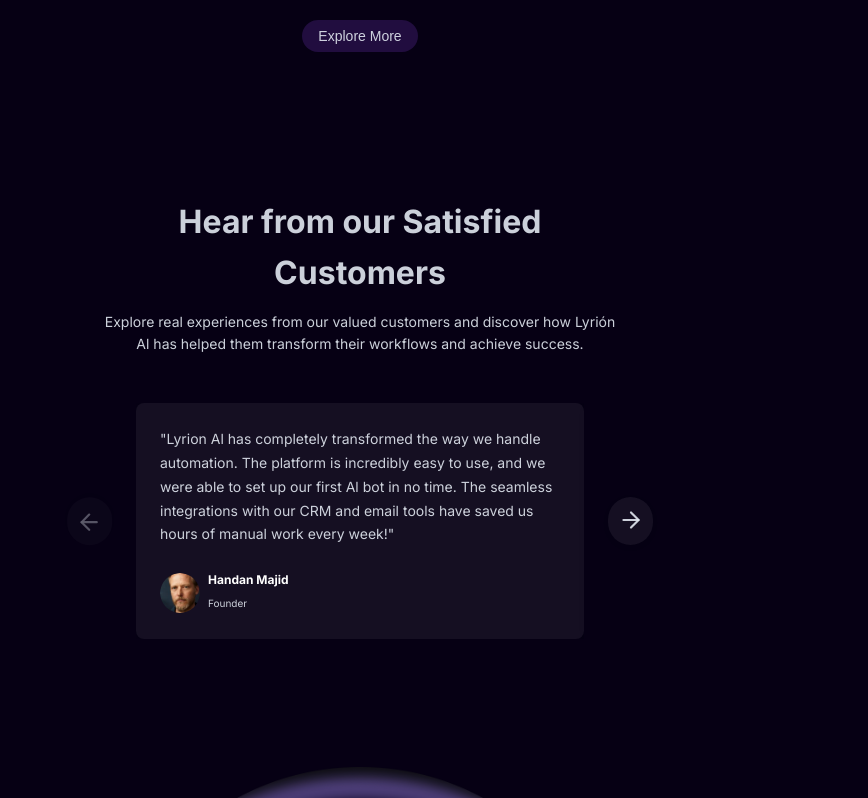
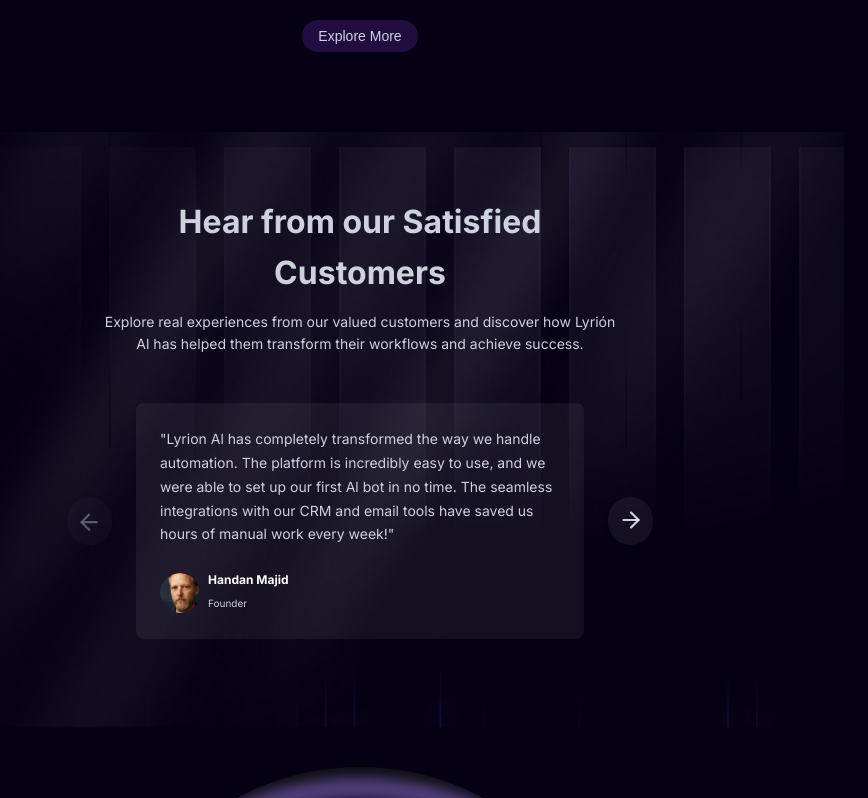
Before and after one commit to ADEEL-AHMAD-123/lyrion-frontend, a React (Vite) app: page /templates in a window 1280 px wide. Shown: the part 2520-3318 px from the top of the page, without its empty margins (280-1148 px from the left). Built offline with nearby package versions, Linux system fonts and the light colour scheme.

Commit message:
added mixins for background patterns

```diff
--- a/src/components/sections/testimonials section/TestimonialsSection.scss
+++ b/src/components/sections/testimonials section/TestimonialsSection.scss
@@ -2,11 +2,21 @@
 @use "../../../styles/base/mixins" as *;
 
 .testimonials-section {
-    background-color: $color-primary;
-    color: $color-text-light;
-    padding-top: 4rem;
-    padding-bottom: 8rem;
-    width: 100%;
+  @include pattern-background;
+  background-color: $color-primary;
+  color: $color-text-light;
+  padding-top: 4rem;
+  padding-bottom: 8rem;
+  width: 100%;
+  position: relative;
+  z-index: 1;
+
+  > * {
+    position: relative;
+    z-index: 2;
+  }
+
+
 
     .section-header {
       text-align: center;
--- a/src/pages/template page/TemplatesPage.scss
+++ b/src/pages/template page/TemplatesPage.scss
@@ -5,6 +5,7 @@
   background-color: $color-primary;
   color: $color-text-light;
   padding: 10rem 0 5rem 0;
+
 
   .hero {
     text-align: center;
--- a/src/styles/base/_mixins.scss
+++ b/src/styles/base/_mixins.scss
@@ -20,3 +20,53 @@
     @content;
   }
 }
+
+// background pattern for sections
+@mixin pattern-background {
+  position: relative;
+  overflow: hidden;
+
+  &::before {
+    content: "";
+    position: absolute;
+    top: -3rem;
+    left: -10rem;
+
+    width: 100%;
+    height: 100%;
+    background-image: url('../../assets/images/pattern.png');
+    background-repeat: no-repeat;
+    background-size: 130%;
+
+    z-index: 0;
+    opacity: 1;
+    animation: pattern-float 20s linear infinite;
+    pointer-events: none;
+  }
+
+  @include tablet {
+    &::before {
+      background-size: 160%;
+      background-position: center left -120px;
+    }
+  }
+
+  @include mobile {
+    &::before {
+      background-size: 180%;
+      background-position: top left -150px;
+    }
+  }
+}
+
+@keyframes pattern-float {
+  0% {
+    transform: scale(1) translateY(0);
+  }
+  50% {
+    transform: scale(1.01) translateY(10px);
+  }
+  100% {
+    transform: scale(1) translateY(0);
+  }
+}
```
Also changed, not shown: src/assets/images/pattern (1).png (added).
